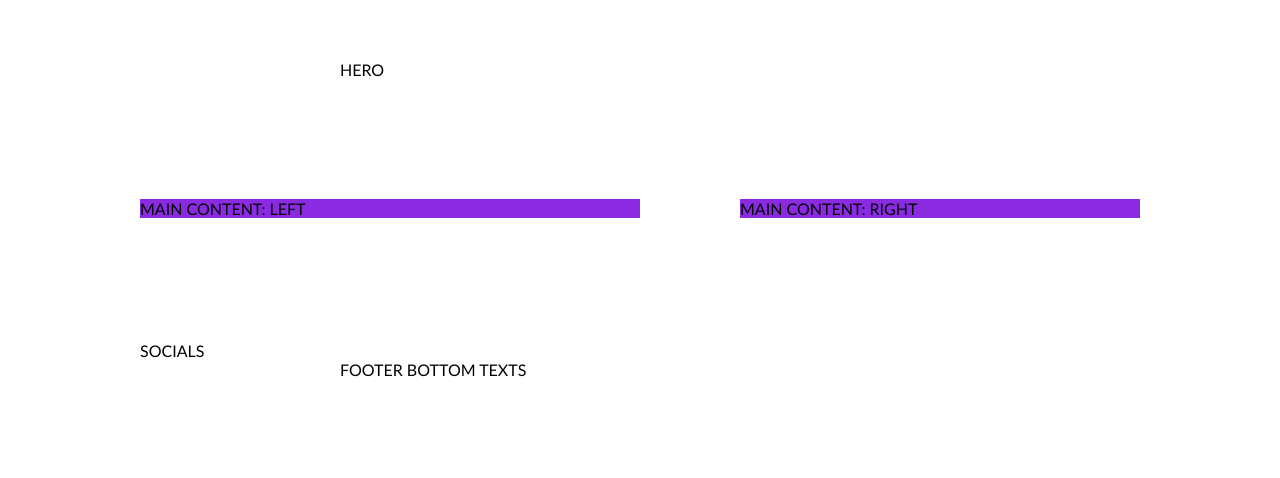
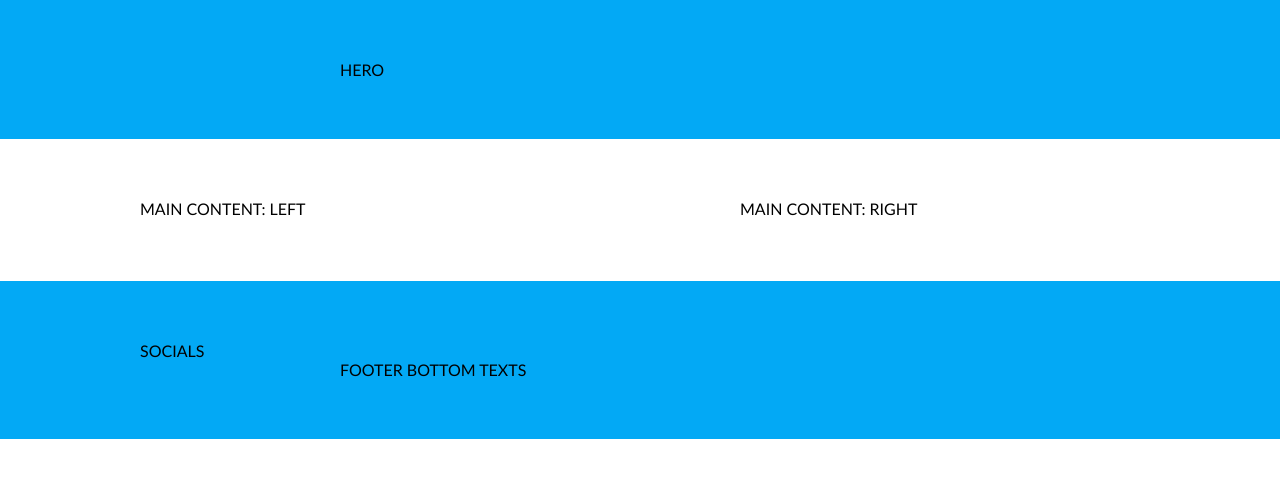
Before and after one commit to Natalike/45-grupe-coming-soon, a website: page index.html in a window 1280 px wide. Drawn offline with Linux system fonts and the light colour scheme.

Commit message:
Main colors

```diff
--- a/CSS/base/base.css
+++ b/CSS/base/base.css
@@ -1,3 +1,8 @@
+:root {
+    --main-color: #03a9f5;
+    --secondary-color: #ea1e63;
+}
+
 body,
 body * {
     margin: 0;
@@ -8,3 +13,8 @@ body * {
 body {
     font-family: 'Gill Sans', 'Gill Sans MT', Calibri, 'Trebuchet MS', sans-serif;
 }
+
+.bg-main {
+    background-color: var(--main-color);
+
+}
--- a/CSS/base/layout.css
+++ b/CSS/base/layout.css
@@ -18,7 +18,6 @@
 
 .column {
     width: 50%;
-    background-color: blueviolet;
     float: left;
 }
 
--- a/index.html
+++ b/index.html
@@ -18,7 +18,7 @@
 
 <body>
     <main>
-        <section class="container">
+        <section class="container bg-main">
             <div class="row-short">
                 HERO
             </div>
@@ -36,7 +36,7 @@
 
 
 
-    <footer class="container">
+    <footer class="container bg-main">
         <div class="row">
             SOCIALS
         </div>
```
